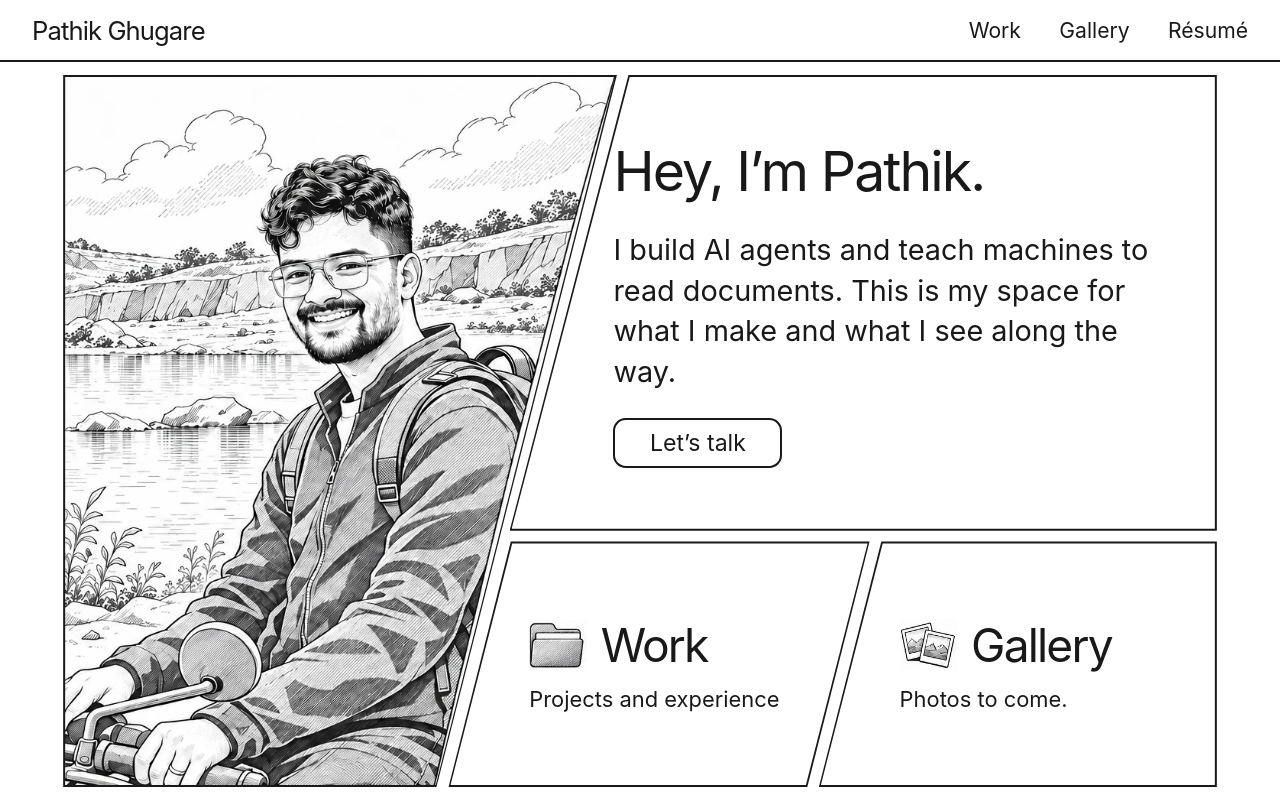
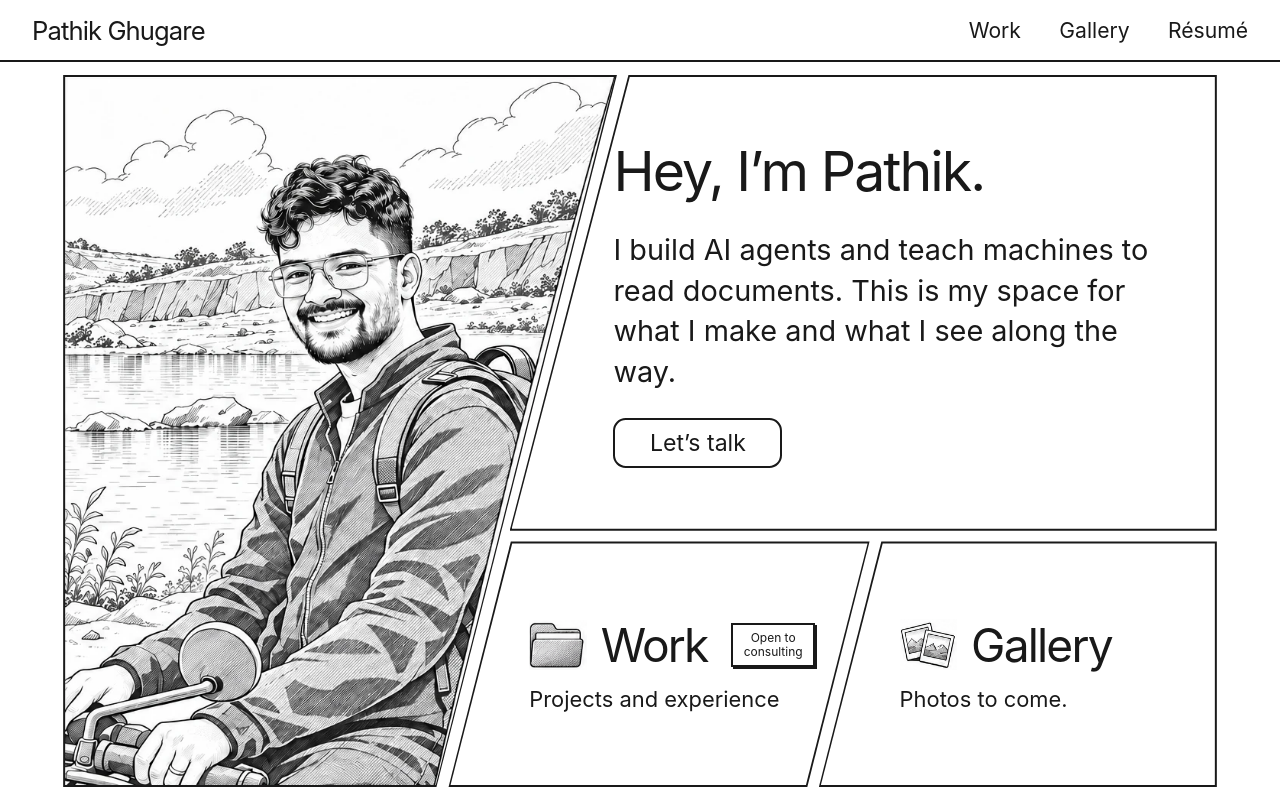
Before and after one commit to pathikg/pathikg.github.io, a plain HTML site: page index.html in a window 1280 px wide. Drawn offline with Linux system fonts and the light colour scheme.

Commit message:
Place consulting contact beside Work on the homepage

```diff
--- a/index.html
+++ b/index.html
@@ -22,10 +22,13 @@
       <a class="talk" id="contact" href="mailto:pathikghugare13@gmail.com">Let’s talk</a>
     </div>
   </section>
-  <a class="tile work-tile panel" href="work.html">
-    <span class="tile-name"><img src="art/work.webp" alt="">Work</span>
+  <section class="tile work-tile panel" aria-label="Work and consulting">
+    <div class="work-tile-heading">
+      <a class="tile-name work-link" href="work.html"><img src="art/work.webp" alt="">Work</a>
+      <a class="consulting-link" href="mailto:pathikghugare13@gmail.com?subject=Consulting%20inquiry">Open to consulting</a>
+    </div>
     <span>Projects and experience</span>
-  </a>
+  </section>
   <a class="tile gallery-tile panel" href="gallery.html">
     <span class="tile-name"><img src="art/gallery.webp" alt="">Gallery</span>
     <span>Photos to come.</span>
--- a/manga.css
+++ b/manga.css
@@ -103,7 +103,7 @@ nav a[aria-current], .masthead a:hover { text-decoration: underline; }
 .sheet h1 { font-size: clamp(2.5rem, 4.2vw, 4.3rem); margin-bottom: .35em; }
 .work-heading { display: flex; flex-wrap: wrap; align-items: center; justify-content: space-between; gap: 0 1rem; margin-bottom: 1rem; }
 .work-heading h1 { margin-bottom: 0; }
-.work-heading a {
+.work-heading a, .consulting-link {
   display: inline-flex;
   align-items: center;
   margin-inline-start: auto;
@@ -114,7 +114,7 @@ nav a[aria-current], .masthead a:hover { text-decoration: underline; }
   font-size: .9rem;
   text-decoration: none;
 }
-.work-heading a:hover, .work-heading a:focus-visible { background: var(--ink); color: var(--paper); }
+.work-heading a:hover, .work-heading a:focus-visible, .consulting-link:hover, .consulting-link:focus-visible { background: var(--ink); color: var(--paper); }
 .roles, .projects { display: grid; gap: clamp(.6rem, 1vw, 1rem); }
 .roles { grid-template-columns: repeat(2, minmax(0, 1fr)); }
 .projects { grid-template-columns: 1.15fr 1fr; }
@@ -229,3 +229,26 @@ nav a[aria-current], .masthead a:hover { text-decoration: underline; }
   .skills-list { grid-template-columns: 1fr; }
   .work-links a { padding-block: .65rem; }
 }
+
+.work-tile-heading { display: flex; align-items: center; gap: .5rem; padding-right: 16%; }
+.work-link { text-decoration: none; }
+.work-link::after { content: ""; position: absolute; inset: 0; }
+.work-tile .consulting-link {
+  position: relative;
+  flex: none;
+  align-items: center;
+  justify-content: center;
+  text-align: center;
+  width: 7em;
+  line-height: 1.15;
+  font-size: clamp(.75rem, 1cqw, .95rem);
+  padding: .2em .45em;
+}
+@container (max-width: 850px) {
+  .work-tile .tile-name { font-size: 1.3rem; }
+  .work-tile .tile-name img { display: none; }
+}
+@media (max-width: 700px) {
+  .work-tile, .gallery-tile { grid-column: 1 / -1; }
+  .work-tile-heading { padding-right: 0; }
+}
```
